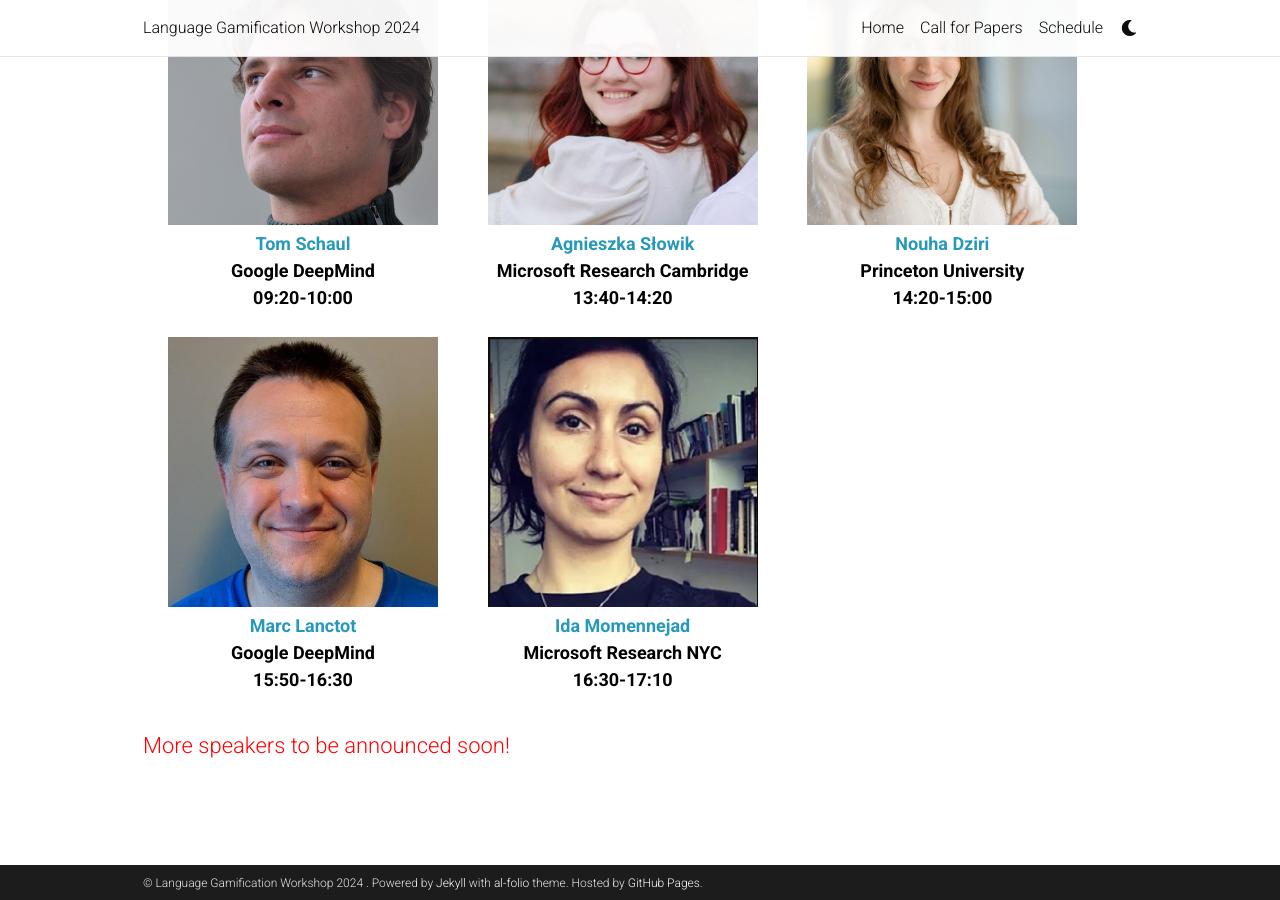
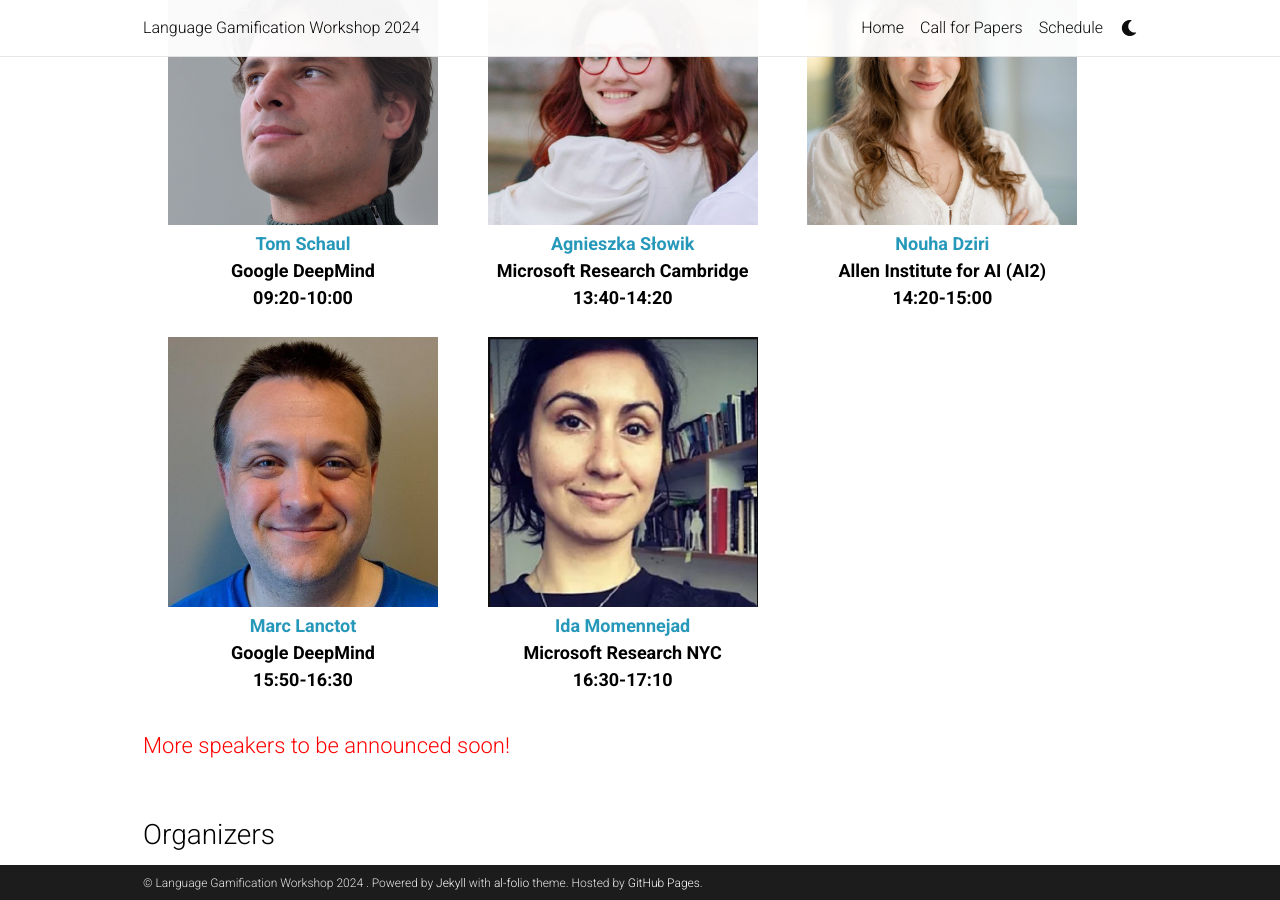
Before and after one commit to opensourcing-foundation-models/opensourcing-foundation-models.github.io, a Jekyll site: the page built from _pages/home.md, in a window 1280 px wide and 900 px high, scrolled down 1155 px. Built offline with Jekyll 4.4.1, drawn with Linux system fonts in a browser that asks for light colours; emoji names are drawn with the system emoji font; comment, search, counter and statistics services are not loaded; a style sheet for code colours, icons or effects is not loaded.

Commit message:
updated affiliation of Nouha

```diff
--- a/_pages/home.md
+++ b/_pages/home.md
@@ -71,7 +71,7 @@ This workshop invites an exploration of Language Gamification through a diverse
         <div class="sponsor">
             <img src="/assets/img/speakers/nouha_dziri.jpg" alt="Nouha">
             <p><a href="https://nouhadziri.github.io/">Nouha Dziri</a>
-            <br>Princeton University<br>14:20-15:00</p>
+            <br>Allen Institute for AI (AI2)<br>14:20-15:00</p>
         </div>
         <div class="sponsor">
             <img src="/assets/img/speakers/marc_lanctot.jpg" alt="Marc">
@@ -89,9 +89,6 @@ This workshop invites an exploration of Language Gamification through a diverse
 <span style="color:red;font-size:22px;">
     More speakers to be announced soon!
 </span>
-
-<br>
-<br>
 
 <!-- ## Organization Chairs -->
 <!-- <html> -->
```
